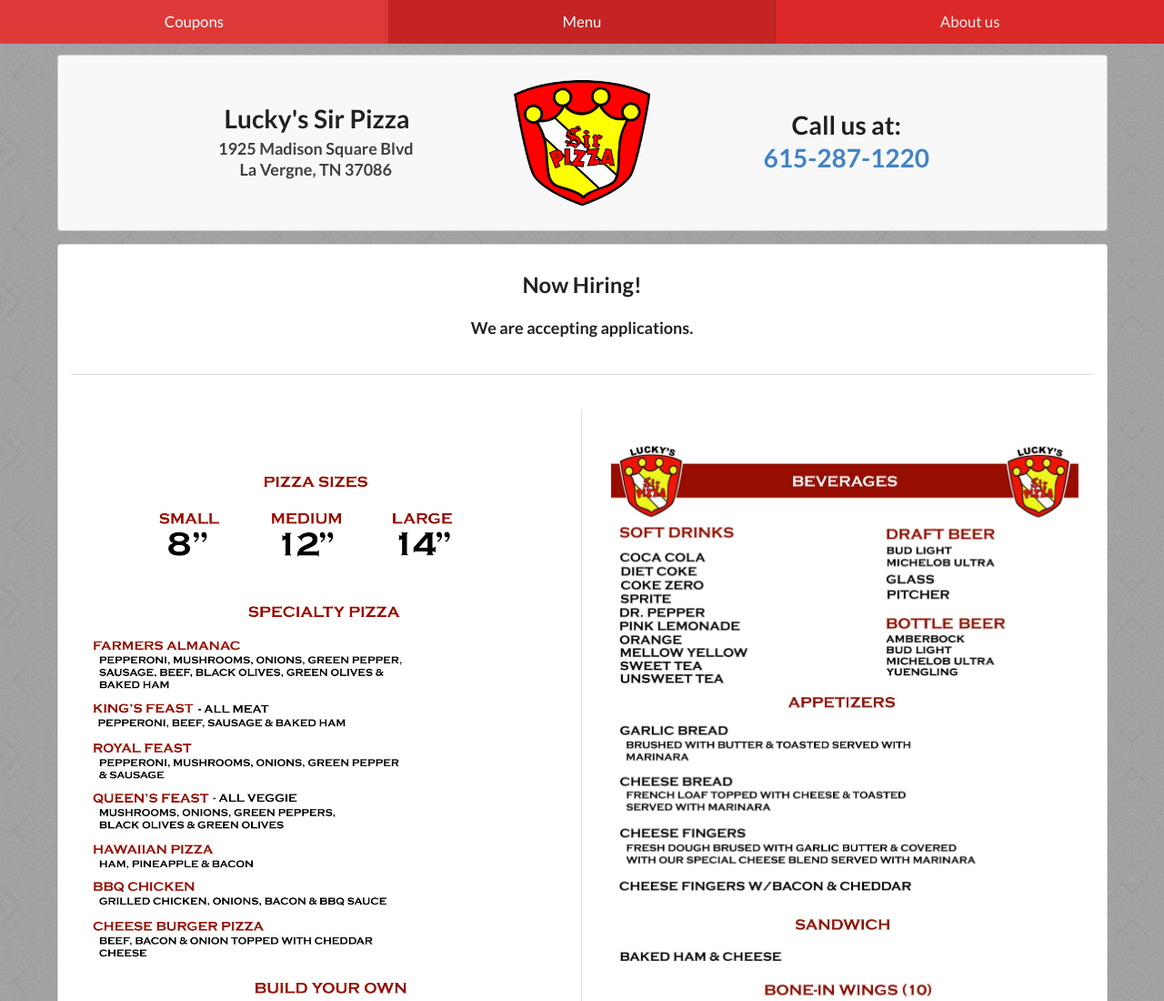
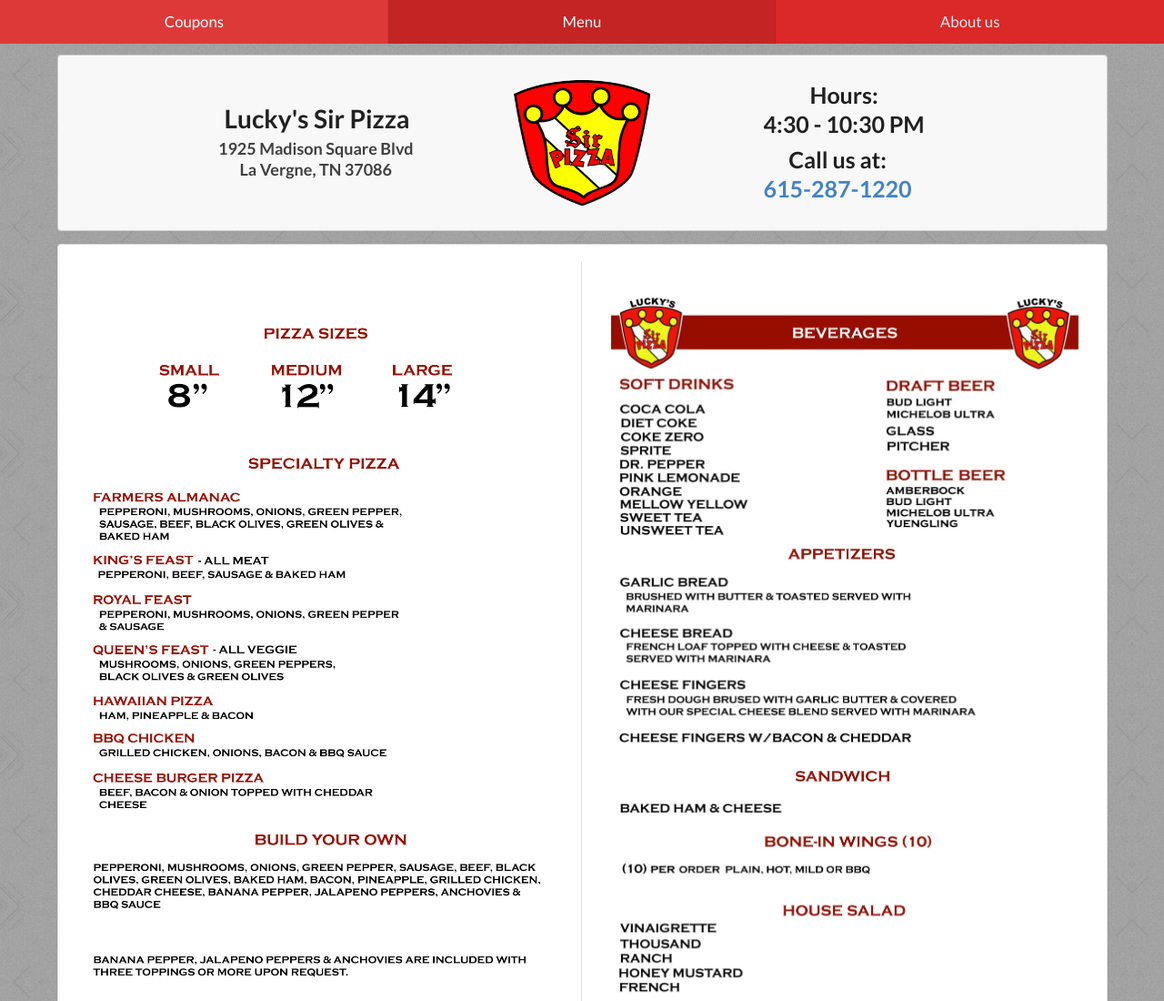
Before and after one commit to PhyrexTechs/SirPizza, a plain HTML site: page index.html in a window 1280 px wide. Shown: the top 1100 px of the page at 91% size. Drawn offline with nearby package versions, Linux system fonts and the light colour scheme.

Commit message:
Add hours, remove now hiering

```diff
--- a/assets/css/style.css
+++ b/assets/css/style.css
@@ -1,6 +1,3 @@
-#hiring{
-  margin-top: 20px;
-}
 body{
     background-image: url(../images/mirrored_squares.png);
 }
@@ -9,6 +6,9 @@ h2.ui.centered.header{
 }
 #navbar{
 	font-size: 1.2em;
+}
+h3.ui.centered.header.hours{
+  margin-bottom: 10px;
 }
 #page1{
 	margin-top: -15px;
@@ -32,9 +32,13 @@ div.row.computer.only{
 }
 @media only screen and (min-width: 768px) {
     .phone {
-        font-size: 28px !important;
+        font-size: 25px !important;
         float: left;
     }
+    .hours {
+      font-size: 25px !important;
+      float: left;
+  }
     .address {
         float: right;
         font-size: 18px !important;
@@ -43,9 +47,13 @@ div.row.computer.only{
         margin-left: 15px !important;
     }
   }
+
 @media only screen and (min-width: 990px) {
     .name {
         margin-left: 80px !important;
+    }
+    h3.ui.centered.header.hours{
+      margin-right: 10px;
     }
   }
 @media only screen and (min-width: 1200px) {
--- a/index.html
+++ b/index.html
@@ -38,6 +38,7 @@
 				</div>
 			</div>
 			<div class="column">
+				<h3 class="ui centered header hours">Hours: <br>4:30 - 10:30 PM</h3>
 				<h3 class="ui centered header phone">Call us at: <br> <a href="tel:+1-615-287-1220">615-287-1220</a></h3>
 			</div>
 		</div>
@@ -47,17 +48,6 @@
 
 	<!-- Menu-->
 	<div id="pizzaMenu" class="ui stackable divided grid container segment">
-			<div class="row">
-				<div class="column">
-					<h2 class="ui centered header ">Now Hiring!</h2>
-					<h3 id="hiring" class="ui centered header ">We are accepting applications.</h3>
-				</div>
-			</div>
-			<div class="row computer only">
-				<div class="column">
-					<div class="ui divider "></div>
-				</div>
-			</div>
 
 		<div class="two column row">
 			<div class="column">
```
Also changed, not shown: about.html (+1 -4 lines), coupons.html (+1 -7 lines), assets/images/banner2.jpg.
